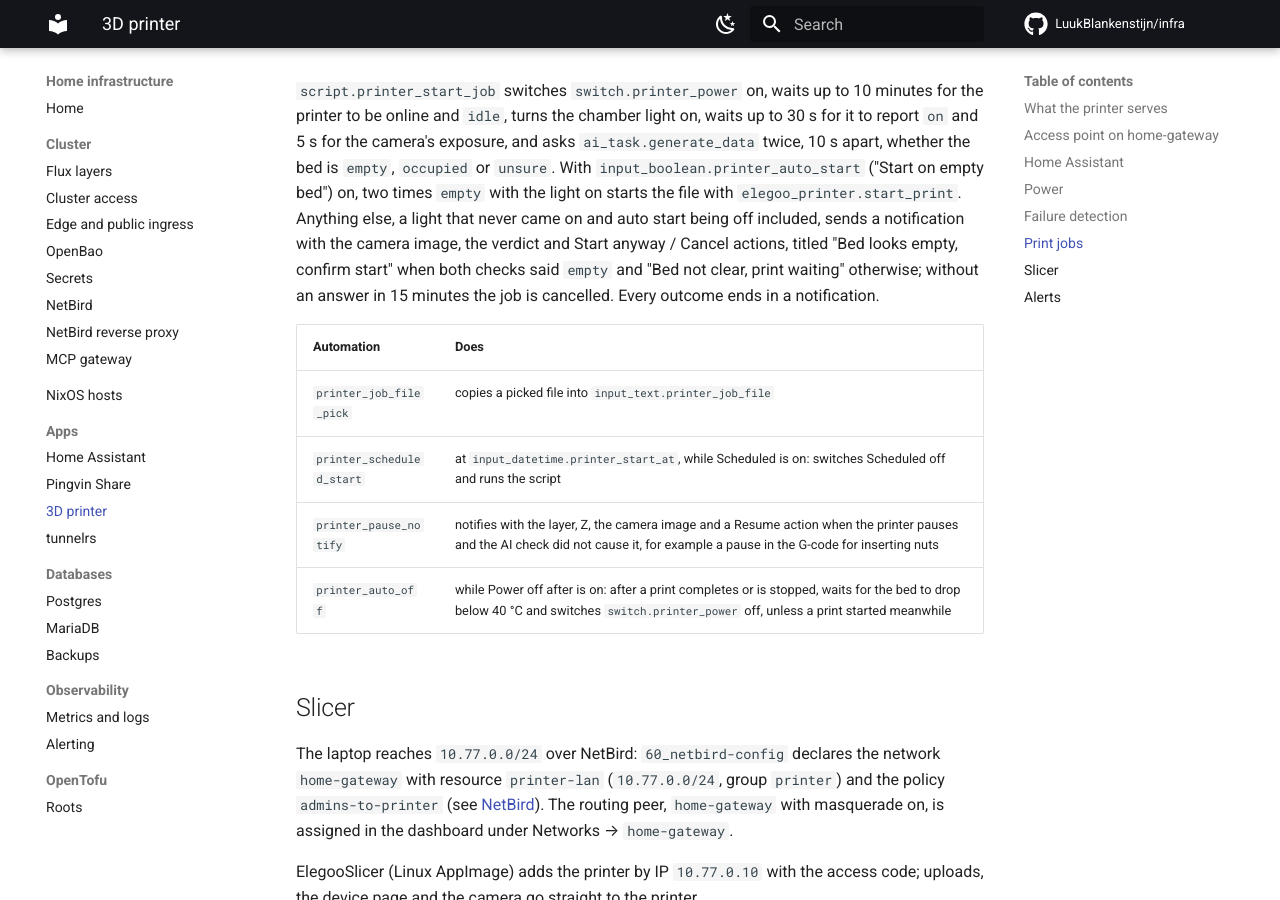
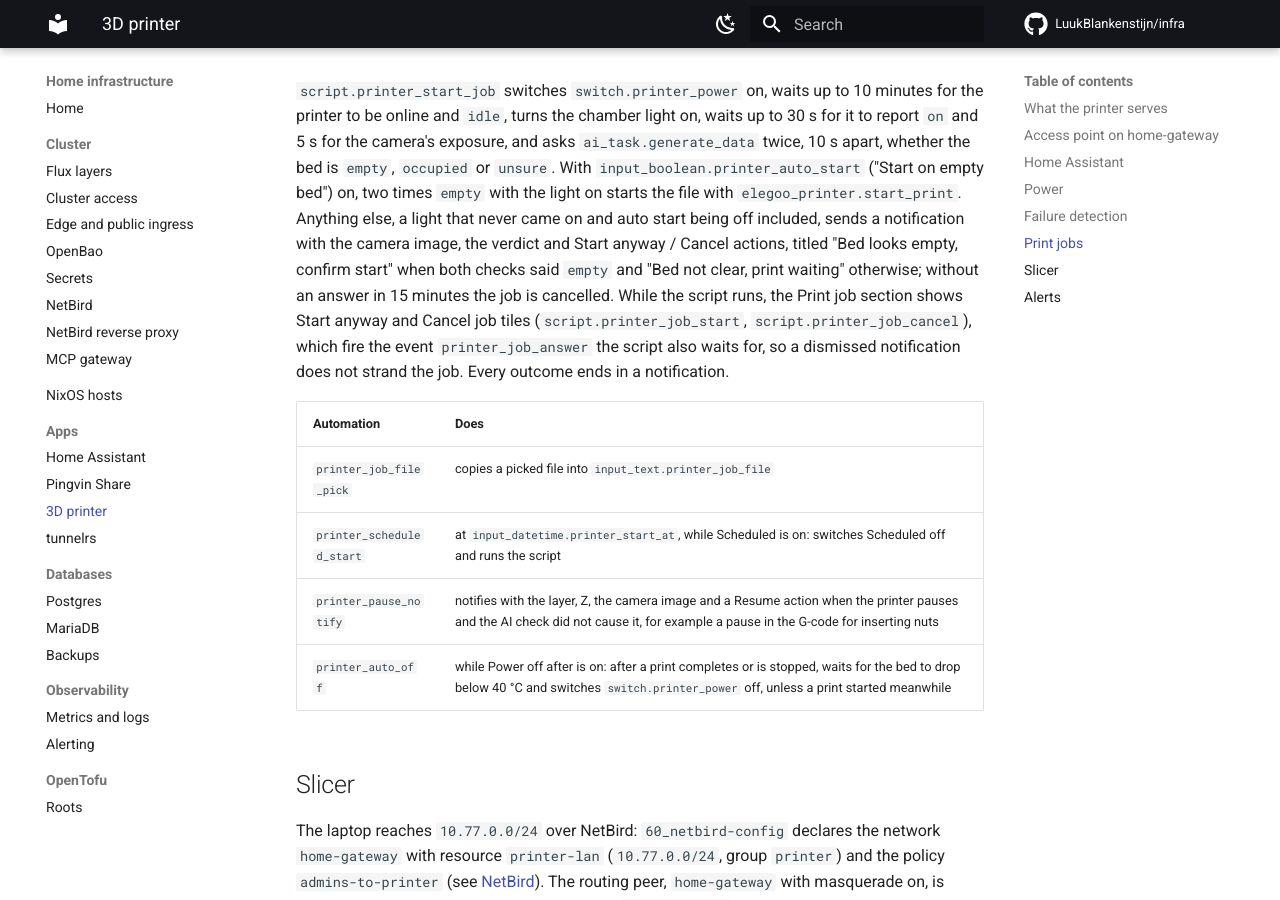
Before and after one commit to LuukBlankenstijn/infra, an MkDocs documentation site: the page built from docs/apps/printer.md, in a window 1280 px wide and 900 px high, scrolled down 5027 px. Built offline with MkDocs 1.6.1 and Material for MkDocs 9.7.7, drawn with Linux system fonts in a browser that asks for light colours; comment, search, counter and statistics services are not loaded.

Commit message:
docs(printer): confirm or cancel a waiting job from the dashboard

```diff
--- a/docs/apps/printer.md
+++ b/docs/apps/printer.md
@@ -177,8 +177,11 @@ empty bed") on, two times `empty` with the light on starts the file with
 auto start being off included, sends a notification with the camera image, the
 verdict and Start anyway / Cancel actions, titled "Bed looks empty, confirm
 start" when both checks said `empty` and "Bed not clear, print waiting"
-otherwise; without an answer in 15 minutes the job is cancelled. Every outcome
-ends in a notification.
+otherwise; without an answer in 15 minutes the job is cancelled. While the script
+runs, the Print job section shows Start anyway and Cancel job tiles
+(`script.printer_job_start`, `script.printer_job_cancel`), which fire the event
+`printer_job_answer` the script also waits for, so a dismissed notification does
+not strand the job. Every outcome ends in a notification.
 
 | Automation | Does |
 | --- | --- |
```
